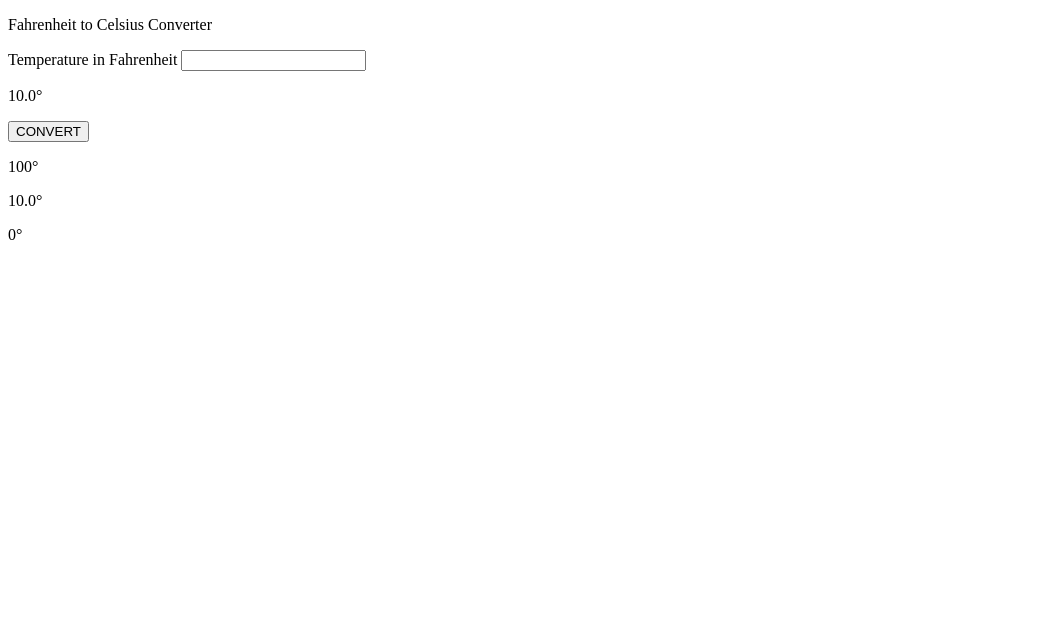
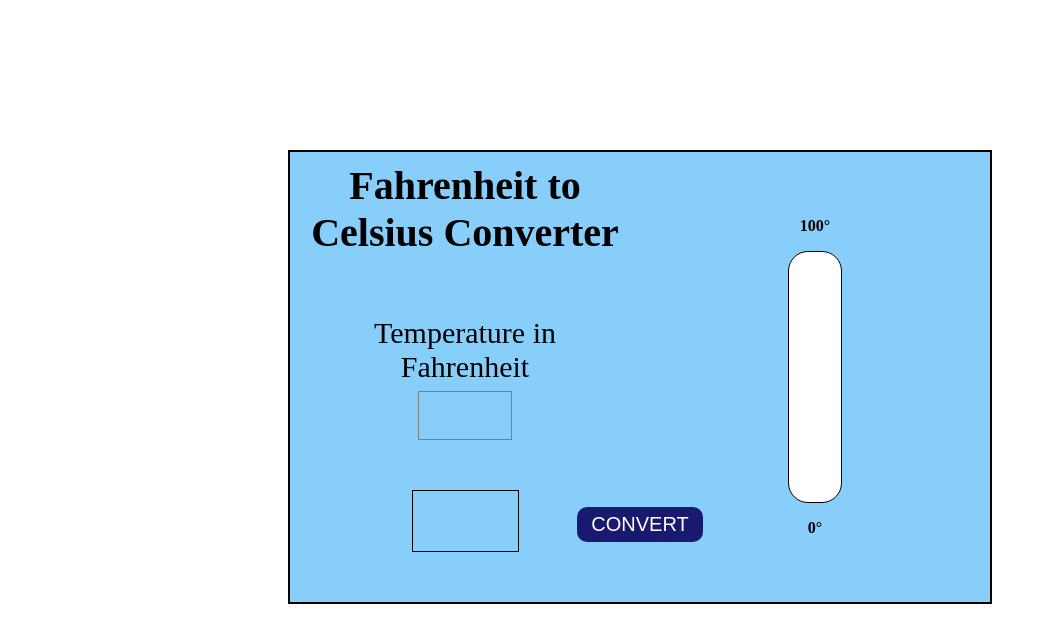
Before and after one commit to johnmartinezolarte/Thermometer, a plain HTML site: page index.html in a window 1280 px wide. Shown: the whole page, without its empty margins (0-1047 px from the left). Drawn offline with Linux system fonts and the light colour scheme.

Commit message:
finished

```diff
--- a/index.html
+++ b/index.html
@@ -13,19 +13,16 @@
             <p class="title">Fahrenheit to Celsius Converter</p>
             <label for="temperatureF">Temperature in Fahrenheit</label>
             <input type="number" id="temperatureF">
-            <p class="temperatureC">10.0°</p>
+            <div class="temperatureC"></div>
+            <button class="convert">CONVERT</button>
         </div>
-        <button class="convert">CONVERT</button>
         <div class="container__right">
             <p class="limits">100°</p>
-            <div class="fillBar">10.0°</div>
-            <div class="emptyBar"></div>
+            <div class="emptyBar">
+                <div class="fillBar"></div>
+            </div>
             <p class="limits">0°</p>
         </div>
-
-
-
-
     </div>
     <script src="./main.js"></script>
 </body>
--- a/main.js
+++ b/main.js
@@ -0,0 +1,23 @@
+const fahrenheit=document.querySelector('#temperatureF');
+const celsius=document.querySelector('.temperatureC');
+const convert=document.querySelector('.convert');
+const fillBar=document.querySelector('.fillBar');
+
+let result;
+
+convert.addEventListener('click', ()=>{(fahrenheit.value)?convertFahrenheit():location.reload()})
+
+function convertFahrenheit(){
+    result=((fahrenheit.value-32)*(5/9)).toFixed(1);
+    celsius.innerHTML=result+' °';
+    fillRedBar()
+}
+
+function fillRedBar(){
+    let percentage;
+    if(result<0) percentage=0
+    else if(result>100) percentage=250
+    else percentage=250*result/100;
+    fillBar.innerHTML=result+'°';
+    fillBar.style.height=`${percentage}px`
+}
--- a/style.css
+++ b/style.css
@@ -0,0 +1,86 @@
+.container{
+    border: solid 2px black;
+    width: 700px;
+    height: 450px;
+    margin: 150px auto;
+    display: flex;
+    position: relative;
+    background-color: lightskyblue
+}
+.container__left{
+    width: 50%;
+    display: flex;
+    flex-direction: column;
+    align-items: center;
+}
+.container__right{
+    width: 50%;
+    display: flex;
+    flex-direction: column;
+    align-items: center;
+    justify-content: center;
+}
+.title{
+    font-size: 40px;
+    font-weight: 700;
+    text-align: center;
+    margin-top: 10px;
+}
+label{
+    font-size: 30px;
+    margin-top: 20px;
+    width: 60%;
+    text-align: center;
+}
+input{
+    background-color: lightskyblue;
+    border: solid 1px gray;
+    width: 25%;
+    height: 45px;
+    margin-top: 7px;
+    font-size: 25px;
+    font-weight: 700;
+    text-align: center;
+}
+.temperatureC{
+    border: solid 1px;
+    width: 30%;
+    height: 60px;
+    display: flex;
+    align-items: center;
+    justify-content: center;
+    margin-top: 50px;
+    font-size: 30px;
+    font-weight: 700;
+}
+.convert{
+    background-color: midnightblue;
+    border: none;
+    border-radius: 10px;
+    color: white;
+    width: 18%;
+    height: 35px;
+    font-size: 20px;
+    position: absolute;
+    bottom: 60px;
+    right: 41%;
+}
+.emptyBar{
+    background-color: white;
+    border: solid 1px black;
+    border-radius: 20px;
+    width: 15%;
+    height: 250px;
+    overflow: hidden;
+    display: flex;
+    flex-direction: column-reverse;
+}
+.fillBar{
+    color:white;
+    text-align: center;
+    background-color: red;
+    width: 100%;
+}
+.limits{
+    font-weight: 700;
+}
```
